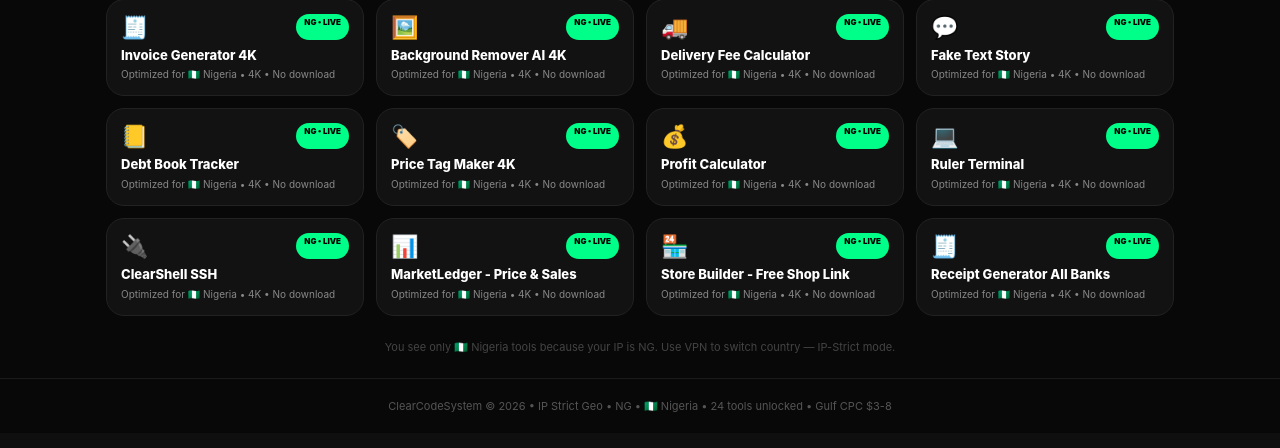
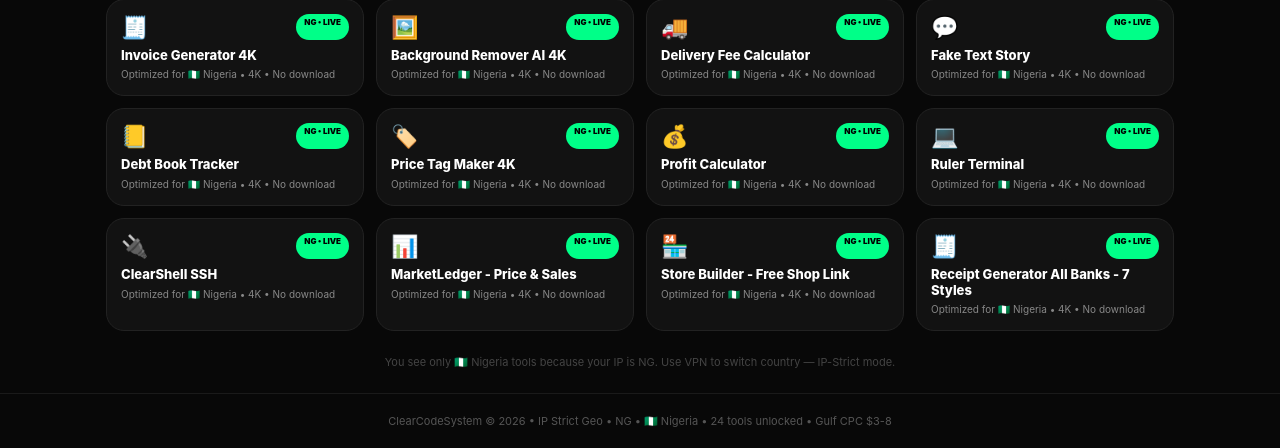
Before and after one commit to Topshugar/Clearcodesystem, a Flask app: page / in a window 1280 px wide. Shown: the part 588-1036 px from the top of the page. Before the commit the page ends 1000 px from the top, so only its background shows below. Run offline with Flask 3, Linux system fonts and the light colour scheme; some libraries are stand-ins or nearby versions.

Commit message:
Update index.html

```diff
--- a/templates/index.html
+++ b/templates/index.html
@@ -82,7 +82,7 @@
 {% elif t=='clear_shell' %}{% set icon='🔌' %}{% set title='ClearShell SSH' %}
 {% elif t=='market_ledger' %}{% set icon='📊' %}{% set title='MarketLedger - Price & Sales' %}
 {% elif t=='builder' %}{% set icon='🏪' %}{% set title='Store Builder - Free Shop Link' %}
-{% elif t=='pos_receipt' %}{% set icon='🧾' %}{% set title='Receipt Generator All Banks' %}
+{% elif t=='pos_receipt' %}{% set icon='🧾' %}{% set title='Receipt Generator All Banks - 7 Styles' %}
 {% elif t=='paycheck' %}{% set icon='💵' %}{% set title='Paycheck Calculator USA' %}
 {% elif t=='background_check' %}{% set icon='🔍' %}{% set title='USA Background Check' %}
 {% elif t=='usa_notify' %}{% set icon='🇺🇸' %}{% set title='USA Notify Simulator' %}
```
